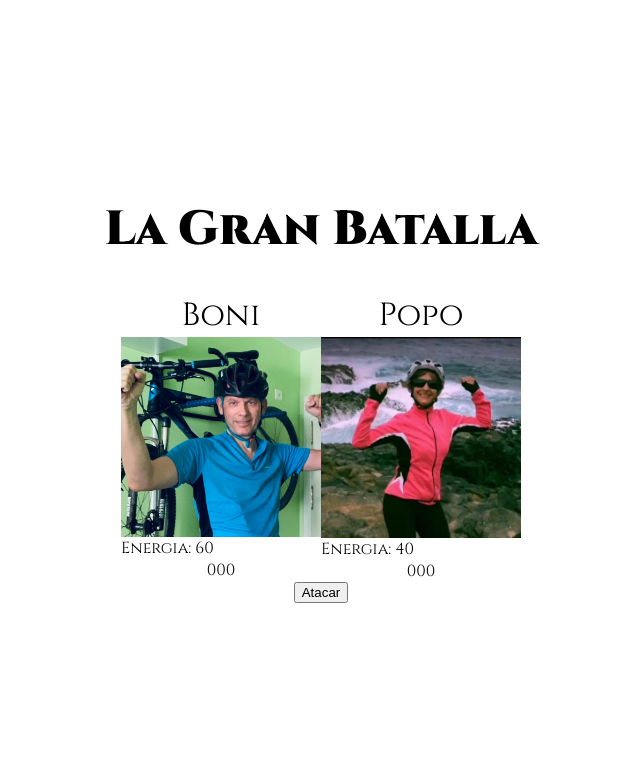
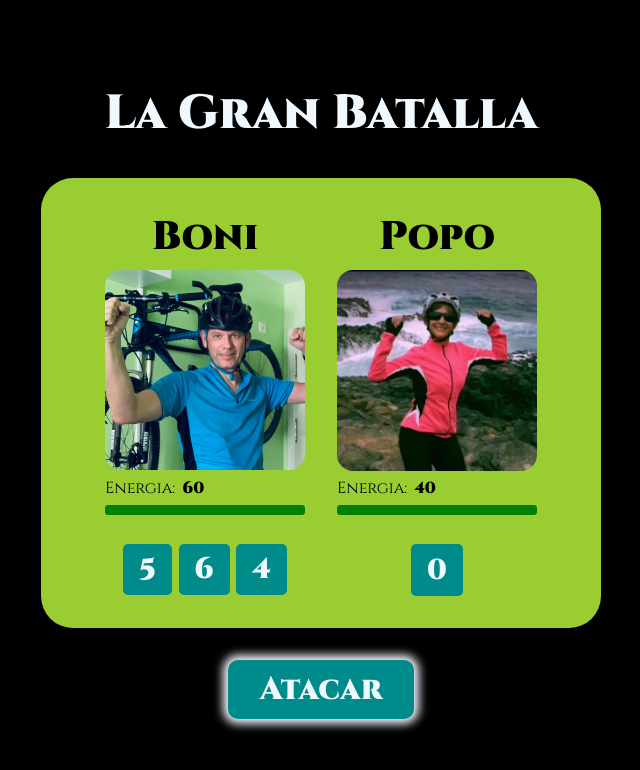
Before and after one commit to catharygr/juego-de-monstruos, a plain HTML site: page index.html in a window 1280 px wide. Shown: the whole page, without its empty margins (319-959 px from the left). Drawn offline with Linux system fonts and the light colour scheme.

Commit message:
Terminancion de html y css y comienzo de js

```diff
--- a/index.css
+++ b/index.css
@@ -16,6 +16,7 @@ body {
   min-height: 100vh;
   font-family: 'Cinzel', serif;
   font-weight: 400;
+  background-color: black;
 
 
 }
@@ -25,27 +26,81 @@ body {
 
 img {
   max-width: 200px;
+  border-radius: 1rem;
 }
 
 .jugador {
   flex-direction: column;
 }
+ .jugador > :where(:not(:first-child)) {
+      margin-top: 0.4rem;
+ }
 
 .container {
   flex-direction: column;
   align-items: center;
+  gap: 2rem
 }
+
 .los-numeros {
   justify-content: center;
+  gap: 0.4rem;
+  margin-top: 1.8rem;
+
 }
 
 h1 {
   font-size: 3rem;
-  margin-bottom: 2rem;
   font-weight: 900;
+  color: aliceblue;
 }
 
 .nombre-persona {
   text-align: center;
-  font-size: 2rem;
+  font-size: 2.5rem;
+  font-weight: 900;
 }
+
+.batalla {
+  background-color: yellowgreen;
+  padding: 2rem 4rem;
+  border-radius: 2rem;
+  gap: 2rem
+}
+
+.barra-energia {
+  background-color: green;
+  max-width: 100%;
+  height: 10px;
+  border-radius: 3px;
+}
+
+.numero {
+    place-items: center;
+    background-color: darkcyan;
+    color:aliceblue;
+    font-size: 1.8rem;
+    font-weight: 900;
+    min-width: 1.8rem;
+    aspect-ratio: 1;
+    padding-inline: 1rem;
+    border-radius: 5px;
+}
+
+.btn {
+    padding: .5rem 2rem;
+    font-size: 2rem;
+    font-family: inherit;
+    font-weight: 900;
+    background-color: darkcyan;
+    color: aliceblue;
+    border-radius: 10px;
+    border: none;
+    box-shadow: 0 0 10px 5px;
+    cursor: pointer;
+}
+
+.energia {
+  font-weight: 900;
+  margin-left: 0.2rem;
+}
--- a/index.html
+++ b/index.html
@@ -9,30 +9,21 @@
   <link href="https://fonts.googleapis.com/css2?family=Cinzel:wght@400;900&display=swap" rel="stylesheet">
   <link rel="stylesheet" href="index.css">
   <title>Juego de Mostruos</title>
+  <script defer src="javascript/index.js" type="module" ></script>
 </head>
 <body>
   <main class="container flex">
     <h1>La Gran Batalla</h1>
     <div class="batalla flex">
-      <div class="jugador flex">
-        <p class="nombre-persona">Boni</p>
-        <img src="img/sasa.jpeg" alt="">
-        <p>Energia: <span class="energia">60</span></p>
-        <div class="barra-energia"></div>
-        <div class="los-numeros flex">
-          <div class="numero">0</div>
-          <div class="numero">0</div>
-          <div class="numero">0</div>
-        </div>
+      <div id="el-bueno"  class="jugador flex">
+
       </div>
-      <div class="jugador flex"><p class="nombre-persona">Popo</p>
+      <div id="el-malo"  class="jugador flex"><p class="nombre-persona">Popo</p>
         <img src="img/popo.jpeg" alt="">
         <p>Energia: <span class="energia">40</span></p>
         <div class="barra-energia"></div>
         <div class="los-numeros flex">
-          <div class="numero">0</div>
-          <div class="numero">0</div>
-          <div class="numero">0</div>
+          <div class="numero flex">0</div>
         </div>
       </div>
 
@@ -54,5 +45,4 @@
 
 
 
-<script src="index.js" ></script>
 </html>
--- /dev/null
+++ b/javascript/data.js
@@ -0,0 +1,32 @@
+const data = {
+  boni: {
+    nombre: 'Boni',
+    imagen: './img/sasa.jpeg',
+    energia: 60,
+    numeroDados: 3,
+    puntuacionActual: []
+  },
+  Popo: {
+    nombre: 'Popo',
+    imagen: './img/popo.jpeg',
+    energia: 30,
+    numeroDados: 1,
+    puntuacionActual: []
+  },
+  Luis: {
+    nombre: 'Boni',
+    imagen: './img/sasa.jpeg',
+    energia: 25,
+    numeroDados: 2,
+    puntuacionActual: []
+  },
+  Clau: {
+    nombre: 'Boni',
+    imagen: './img/sasa.jpeg',
+    energia: 60,
+    numeroDados: 20,
+    puntuacionActual: []
+  }
+}
+
+export {data}
--- /dev/null
+++ b/javascript/index.js
@@ -0,0 +1,51 @@
+import { data } from "./data.js";
+import {generarNumAleatorio} from "./utiles.js"
+
+
+
+class Personajes {
+  constructor(data) {
+    Object.assign(this, data)
+    this.numeros = []
+  }
+
+  numerosAleatorios() {
+    for (let i = 0; i < this.numeroDados; i++ ){
+        this.numeros.push(generarNumAleatorio())
+      }
+     return this.numeros
+
+  }
+  generarDadosHtml() {
+    const numerosArray = this.numerosAleatorios()
+    return numerosArray.map( num => `<div class="numero flex">${num}</div>`).join('')
+  }
+
+
+  generarPersonajeHtml() {
+    const { nombre, imagen, energia, numeroDados, puntuacionActual } = this
+    return `
+        <p class="nombre-persona">${nombre}</p>
+        <img src="${imagen}" alt="">
+        <p>Energia: <span class="energia">${energia}</span></p>
+        <div class="barra-energia"></div>
+        <div class="los-numeros flex">
+          ${this.generarDadosHtml()}
+        </div>
+      `
+  }
+}
+const boni = new Personajes(data.boni)
+
+document.querySelector('#el-bueno').innerHTML = boni.generarPersonajeHtml()
+
+boni.numerosAleatorios()
+
+
+
+
+
+
+
+
+// Generar html de losa primero dos personajes al cargar la pagina
--- /dev/null
+++ b/javascript/utiles.js
@@ -0,0 +1,6 @@
+const generarNumAleatorio = () =>  Math.floor(Math.random() * 6) + 1
+
+
+
+
+export {generarNumAleatorio}
```
Also changed, not shown: index.js (deleted).
